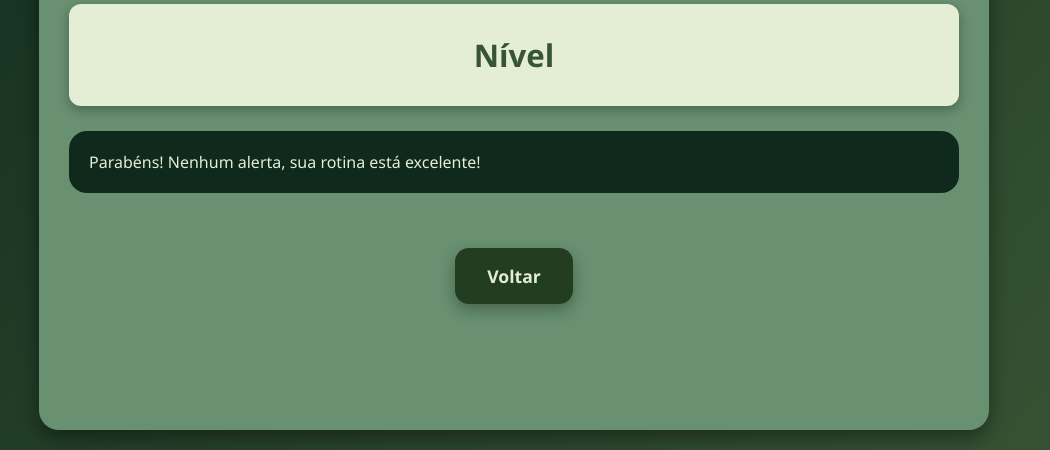
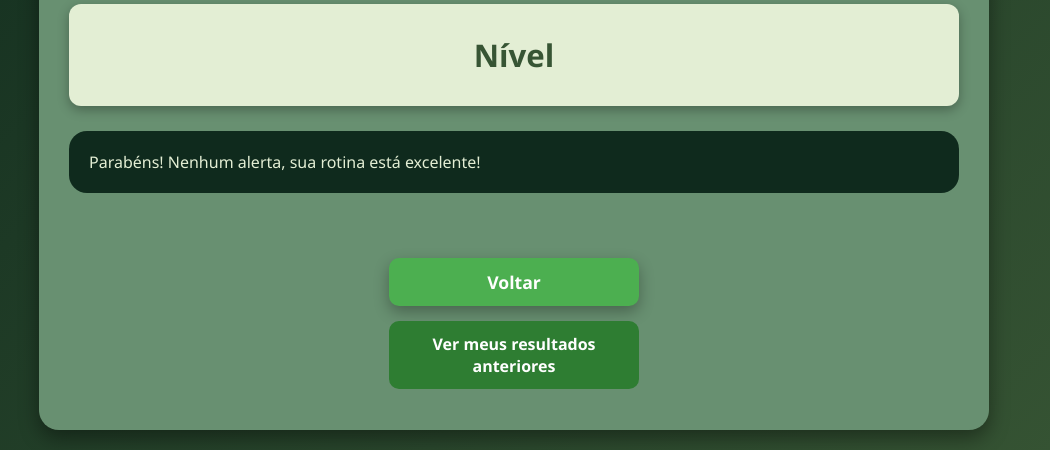
Before and after one commit to Caveir4Lucas/EcoScoreProject, a Flask app: page /resultado.html in a window 1280 px wide. Shown: the part 350-800 px from the top of the page, without its empty margins (126-1176 px from the left). Run offline with Flask 3, Linux system fonts and the light colour scheme; the visitor is signed in with stand-in values (Sample User, id 1).

Commit message:
Update resultado.html

```diff
--- a/templates/resultado.html
+++ b/templates/resultado.html
@@ -7,6 +7,46 @@
       rel="stylesheet"
       href="{{ url_for('static', filename='style.css') }}"
     />
+    <style>
+      .bottom-section {
+        text-align: center;
+        margin-top: 40px;
+        display: flex;
+        flex-direction: column;
+        align-items: center;
+        gap: 15px; /* espaçamento entre os botões */
+      }
+
+      .btn-ver-resultados,
+      .btn-voltar {
+        display: block;
+        width: 250px;
+        text-align: center;
+        padding: 12px 20px;
+        border-radius: 10px;
+        text-decoration: none;
+        font-weight: bold;
+        transition: 0.3s;
+      }
+
+      .btn-ver-resultados {
+        background-color: #2e7d32; /* verde principal */
+        color: white;
+      }
+
+      .btn-ver-resultados:hover {
+        background-color: #1b5e20;
+      }
+
+      .btn-voltar {
+        background-color: #4caf50; /* verde mais claro */
+        color: white;
+      }
+
+      .btn-voltar:hover {
+        background-color: #388e3c;
+      }
+    </style>
   </head>
   <body>
     <div class="container">
@@ -41,10 +81,14 @@
         {% endif %}
       </section>
 
-      <!-- Seção 4 - Botão Voltar -->
-      <div class="bottom-section">
-        <a href="{{ url_for('index') }}" class="btn-voltar">Voltar</a>
-      </div>
+      <!-- Seção 4 - Botões -->
+<div class="bottom-section">
+  <a href="index.html" class="btn-voltar">Voltar</a>
+  <a href="{{ url_for('consultar_resultados') }}" class="btn-ver-resultados">
+    Ver meus resultados anteriores
+  </a>
+</div>
+
     </div>
   </body>
 </html>
```
